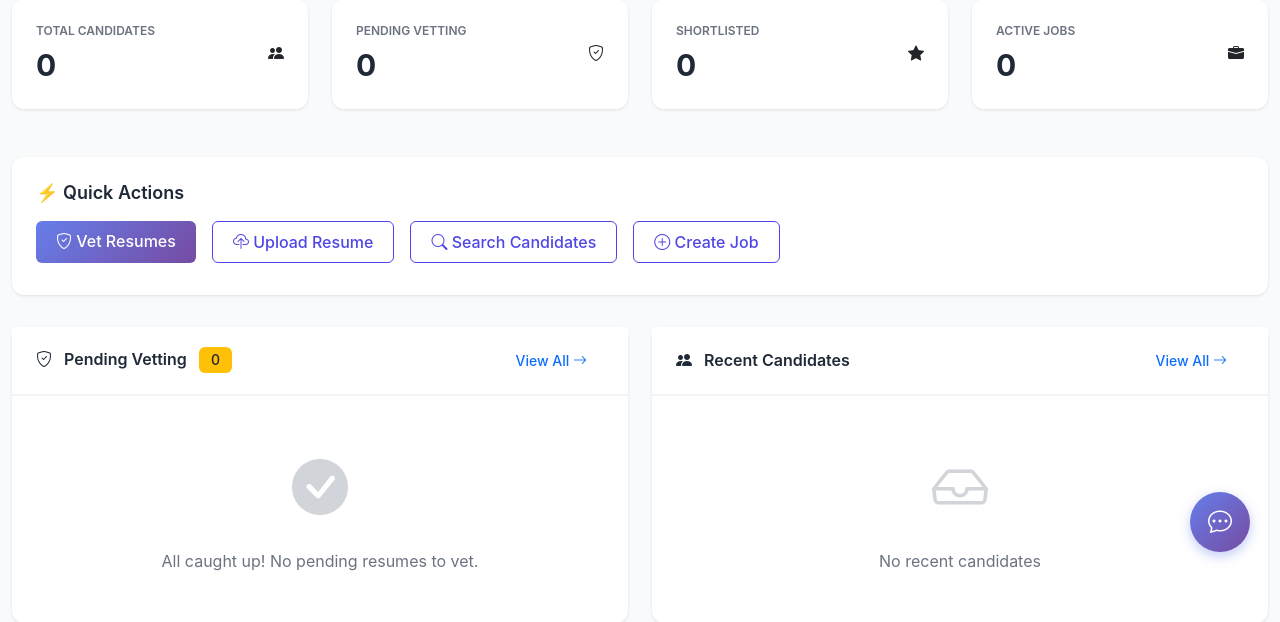
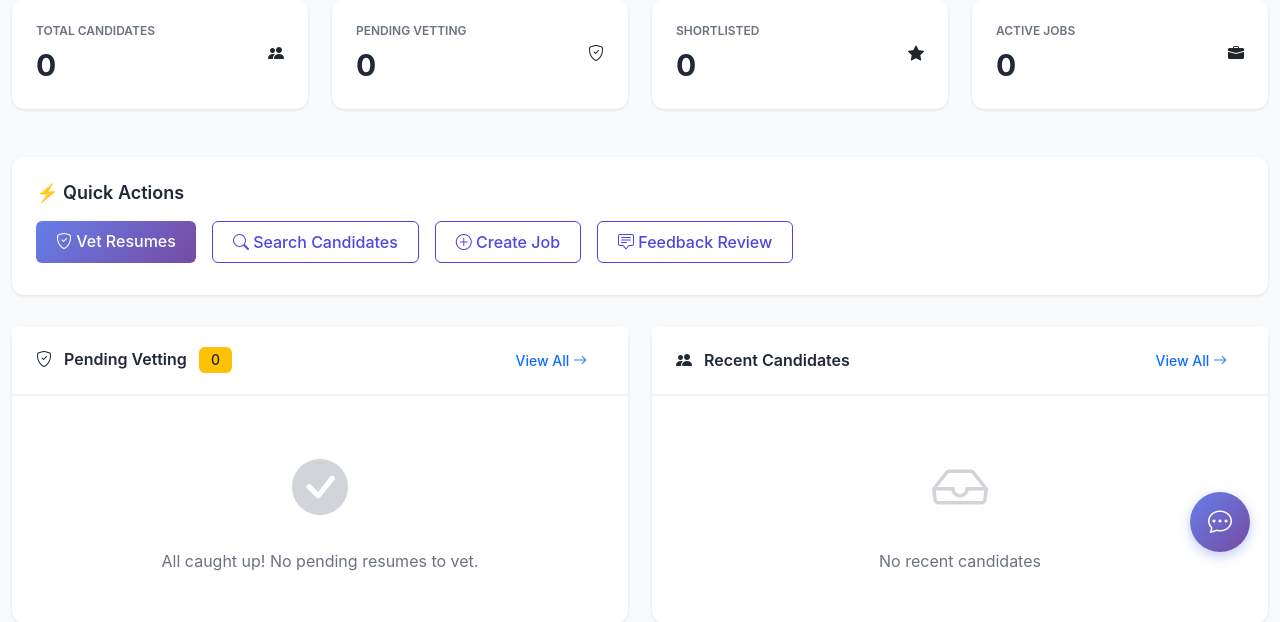
Before and after one commit to anandvijay96/kp-ai-hr-recruitement-assistant, a FastAPI app: page /dashboard in a window 1280 px wide. Shown: the part 218-840 px from the top of the page. Run offline with FastAPI, Linux system fonts and the light colour scheme; the visitor is signed in with stand-in values (Sample User, id 1); data that the repository does not hold is empty.

Commit message:
UI: Remove Upload Resume button, add Feedback Review to dashboard and admin menu

```diff
--- a/templates/components/unified_navbar.html
+++ b/templates/components/unified_navbar.html
@@ -130,6 +130,14 @@
                                 <i class="bi bi-gear"></i> Settings
                             </a>
                         </li>
+                        {% if user.role == 'admin' %}
+                        <li><hr class="dropdown-divider"></li>
+                        <li>
+                            <a class="dropdown-item" href="/admin/feedback">
+                                <i class="bi bi-chat-square-text"></i> Feedback Review
+                            </a>
+                        </li>
+                        {% endif %}
                         <li><hr class="dropdown-divider"></li>
                         <li>
                             <a class="dropdown-item" href="#" onclick="logout(event)">
--- a/templates/dashboards/hr_dashboard.html
+++ b/templates/dashboards/hr_dashboard.html
@@ -46,14 +46,14 @@
                     <a href="/vet-resumes" class="btn btn-primary">
                         <i class="bi bi-shield-check"></i> Vet Resumes
                     </a>
-                    <a href="/upload" class="btn btn-outline-primary">
-                        <i class="bi bi-cloud-upload"></i> Upload Resume
-                    </a>
                     <a href="/candidates" class="btn btn-outline-primary">
                         <i class="bi bi-search"></i> Search Candidates
                     </a>
                     <a href="/jobs/create" class="btn btn-outline-primary">
                         <i class="bi bi-plus-circle"></i> Create Job
+                    </a>
+                    <a href="/admin/feedback" class="btn btn-outline-primary">
+                        <i class="bi bi-chat-square-text"></i> Feedback Review
                     </a>
                 </div>
             </div>
```
